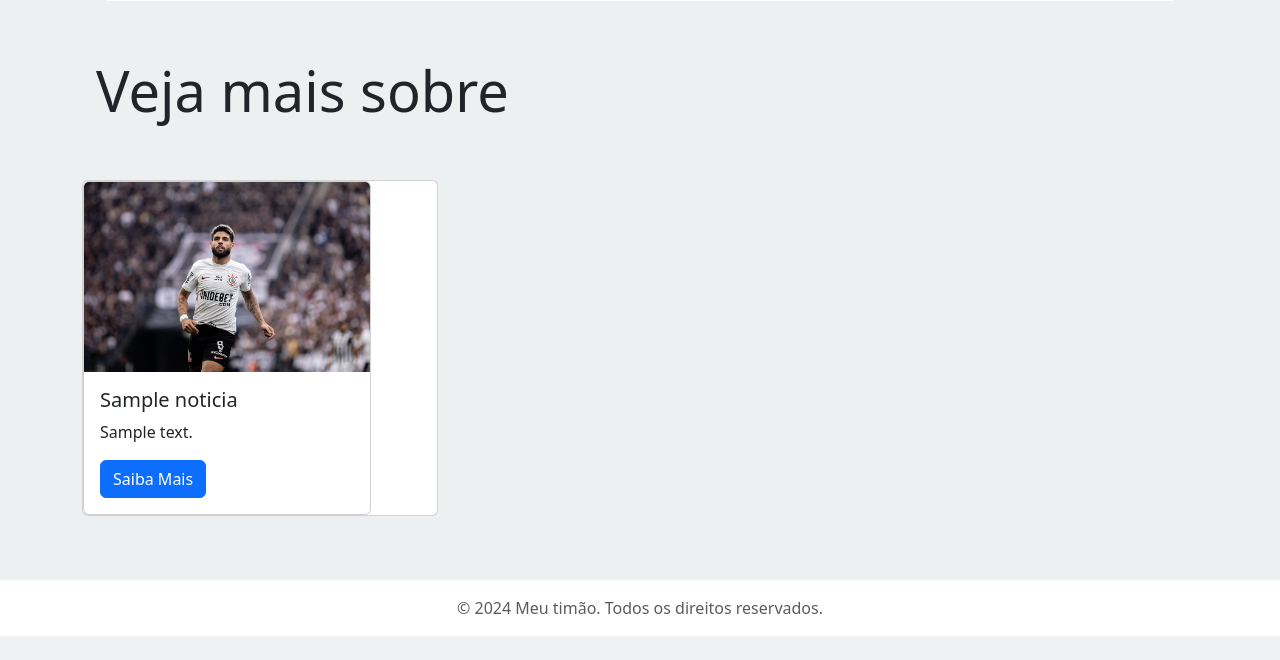
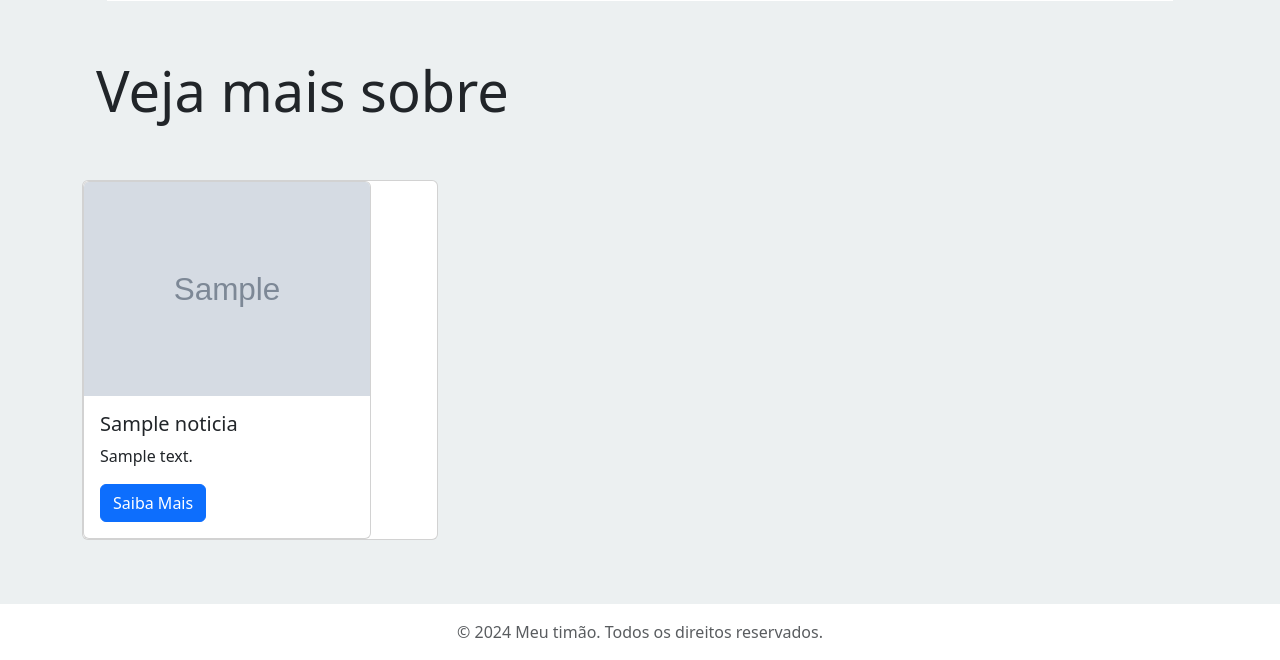
Before and after one commit to FaelSantoss/challenge2_classPW, a Flask app: template src/ui/templates/homepage.html in a window 1280 px wide. Shown: the part 643-1303 px from the top of the page. Before the commit the page ends 1279 px from the top, so only its background shows below. Run offline with Flask 3, Linux system fonts and the light colour scheme; the template is opened without the code that fills it: most values are stand-ins (such as "Sample title", 1, 10 or a date in 2020); grey boxes marked "Sample" are stand-in pictures.

Commit message:
add img in card

```diff
--- a/src/ui/templates/noticia_cards/card.html
+++ b/src/ui/templates/noticia_cards/card.html
@@ -3,7 +3,7 @@
 <div class="col-sm-4">
     <div class="card mb-3">
       <div class="card" style="width: 18rem;">
-        <img src="{{ url_for('static', filename='noticia3.jpg') }}" class="card-img-top" alt="...">
+        <img src="{{ url_for('static', filename=noticia.img) }}" class="card-img-top" alt="...">
             <div class="card-body">
                 <h5 class="card-title">{{noticia.title}}</h5>
                 <p class="card-text">{{noticia.content}}</p>
```
